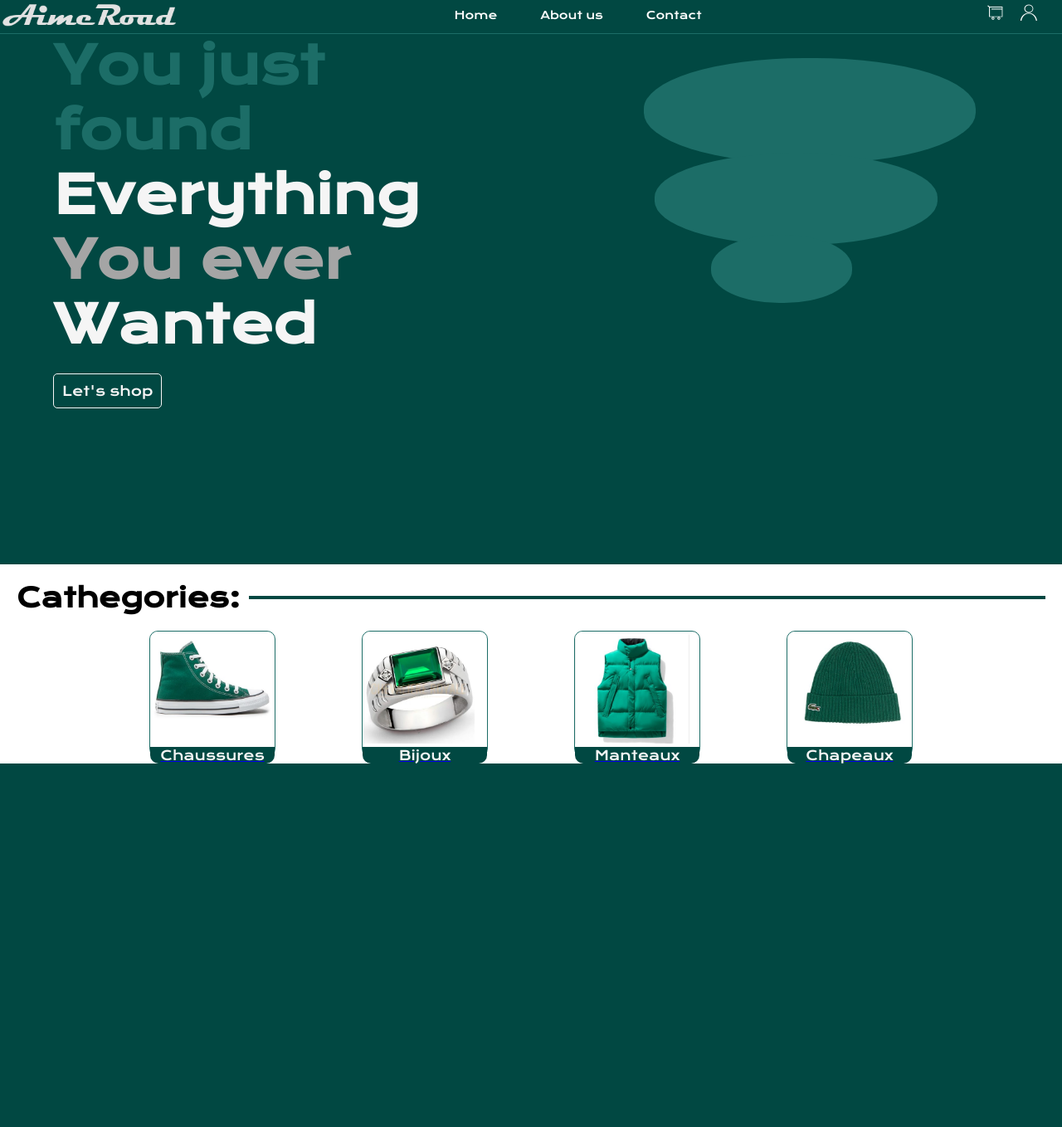
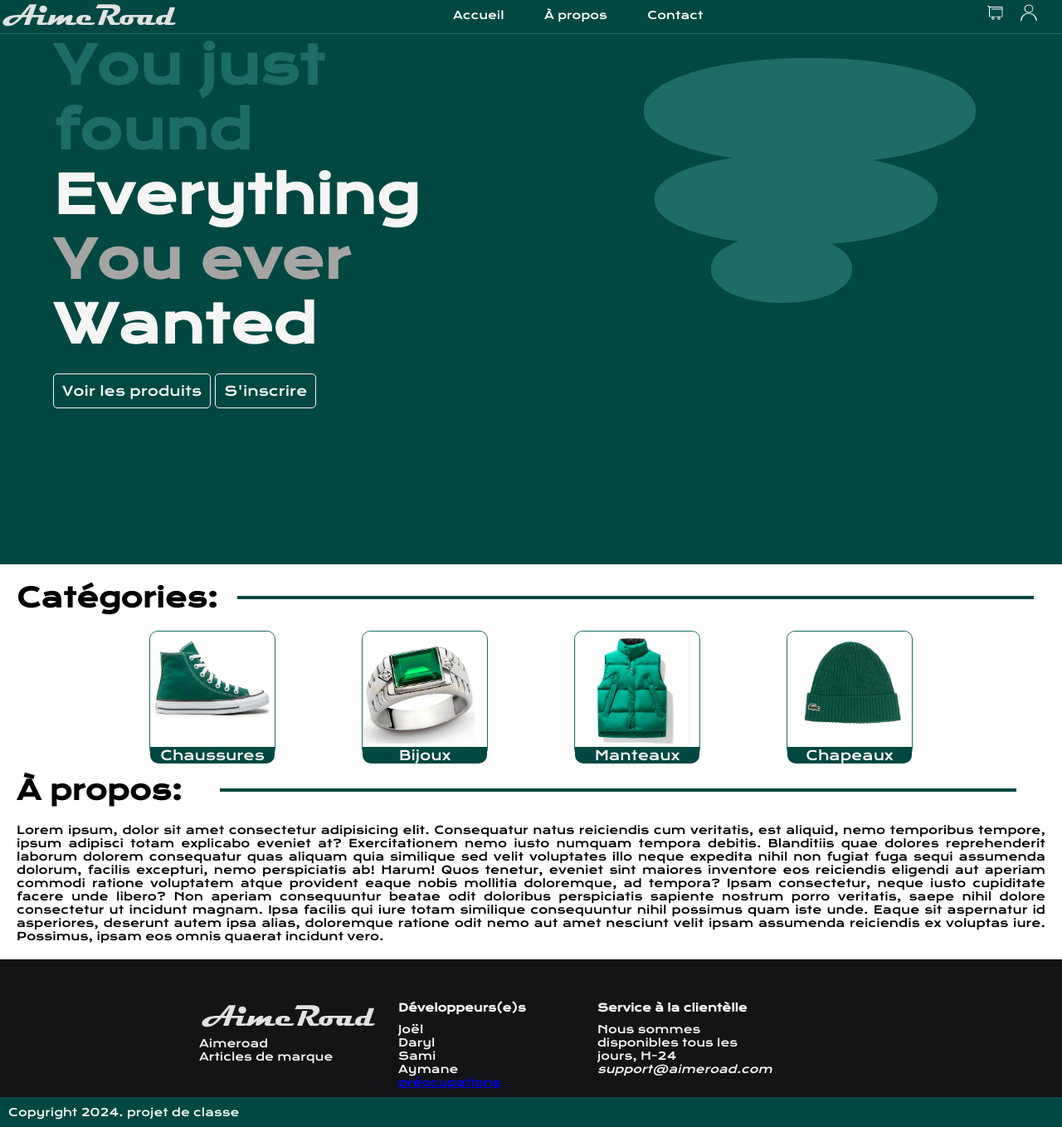
Before and after one commit to jo17-dev/AimeRoad-eShop, a PHP site: page / in a window 1280 px wide. Shown: the whole page at 83% size. Before the commit the page ends 920 px from the top, so only its background shows below. Run offline with PHP 8.4, Linux system fonts and the light colour scheme.

Commit message:
home page 'finie' - version web

```diff
--- a/e-boutique/css/index.css
+++ b/e-boutique/css/index.css
@@ -178,12 +178,11 @@ header .left-part .go-to-shop-btn{
     width: 150px;
     height: 150px;
     border-radius: 10px;
-
     display: flex;
     flex-direction: column;
+    display: block;
 }
-.categories-item{
-    display: block;
+.categories-item a{
     text-decoration: none;
 }
 .categories-item-img{
@@ -198,3 +197,59 @@ header .left-part .go-to-shop-btn{
     margin-top: auto;
     border-radius: 0px 0px 10px 10px;
 }
+
+/* section à propos */
+.about-section{
+    text-align: justify;
+    font-size: smaller;
+    font-weight: 100;
+    padding: 20px;
+}
+
+
+/* footer */
+footer{
+    background-color: var(--noir);
+    color: var(--blanc-clair);
+    padding-top: 20px;
+}
+
+
+footer > div{
+    font-size: small;
+    padding: 10px;
+}
+
+/* partie du copyrigth */
+footer > div:nth-child(2) {
+    background-color: var(--vert-sombre);
+    color: var(--blanc-clair);
+}
+
+/* partie des infos */
+footer > div:nth-child(1){
+    /* display: flex;
+    flex-direction: row;
+    flex-wrap: wrap;
+    justify-content: space-around;
+    */
+    display: grid;
+    grid-template-columns: 30% 30% 30%;
+    margin: auto;
+    width: 80%;
+    max-width: 800px;
+}
+
+footer > div:nth-child(1) > div{
+    /* border: 1px solid blue; */
+    width: 210px;
+    margin-right: auto;
+    margin-top: 20px;
+}
+footer > div:nth-child(1) > div > img {
+    height: 40px;
+}
+
+footer > div:nth-child(1) > div > h4{
+    margin-bottom: 10px;
+}
--- a/e-boutique/index.html
+++ b/e-boutique/index.html
@@ -10,8 +10,8 @@
     <nav class="nav-bar">
         <img src="./img/logo-320x60.png" class="logo" alt="Aimeroad">
         <ul class="links">
-            <li><a href="">Home</a></li>
-            <li><a href="">About us</a></li>
+            <li><a href="">Accueil</a></li>
+            <li><a href="">À propos</a></li>
             <li><a href="">Contact</a></li>
         </ul>
         <ul class="user-panel">
@@ -27,7 +27,10 @@
     <header>
         <div class="left-part">
             <h1><span class="light-green-text">You just found</span> <span class="white-text">Everything</span> <span class="grey-text">You ever</span> <span class="white-text">Wanted</span></h1>
-            <a href="./pages/listeproduits.php" class="go-to-shop-btn">Let's shop</a>
+            <div>
+                <a href="./pages/listeproduits.php" class="go-to-shop-btn">Voir les produits</a>
+                <a href="./pages/listeproduits.php" class="go-to-shop-btn">S'inscrire</a>
+            </div>
         </div>
         <div class="right-part">
             <div class="circle circle-1"></div>
@@ -35,7 +38,7 @@
             <div class="circle circle-3"></div>
         </div>
     </header>
-    <h1 class="section-title">Cathegories: <span class="section-title-line"></span></h1>
+    <h1 class="section-title">Catégories: <span class="section-title-line"></span></h1>
     <!-- liste des cathegories -->
     <section class="categories-container">
         <div class="categories-item">
@@ -63,5 +66,41 @@
             </a>
         </div>
     </section>
+    <!-- section des contacts -->
+    <h1 class="section-title">À propos: <span class="section-title-line"></span></h1>
+    <section class="section about-section">
+        <p>Lorem ipsum, dolor sit amet consectetur adipisicing elit. Consequatur natus reiciendis cum veritatis, est aliquid, nemo temporibus tempore, ipsum adipisci totam explicabo eveniet at? Exercitationem nemo iusto numquam tempora debitis.
+        Blanditiis quae dolores reprehenderit laborum dolorem consequatur quas aliquam quia similique sed velit voluptates illo neque expedita nihil non fugiat fuga sequi assumenda dolorum, facilis excepturi, nemo perspiciatis ab! Harum!
+        Quos tenetur, eveniet sint maiores inventore eos reiciendis eligendi aut aperiam commodi ratione voluptatem atque provident eaque nobis mollitia doloremque, ad tempora? Ipsam consectetur, neque iusto cupiditate facere unde libero?
+        Non aperiam consequuntur beatae odit doloribus perspiciatis sapiente nostrum porro veritatis, saepe nihil dolore consectetur ut incidunt magnam. Ipsa facilis qui iure totam similique consequuntur nihil possimus quam iste unde.
+        Eaque sit aspernatur id asperiores, deserunt autem ipsa alias, doloremque ratione odit nemo aut amet nesciunt velit ipsam assumenda reiciendis ex voluptas iure. Possimus, ipsam eos omnis quaerat incidunt vero.</p>
+    </section>
+    <!-- footer part -->
+    <footer>
+        <div class="footer-contact-info">
+            <div>
+                <img src="./img/logo-320x60.png" alt="AimeRoad">
+                <p>Aimeroad</p>
+                <p>Articles de marque</p>
+
+            </div>
+            <div>
+                <h4>Développeurs(e)s</h4>
+                <p>Joël</p>
+                <p>Daryl</p>
+                <p>Sami</p>
+                <p>Aymane</p>
+                <p><a href="mailto:620022crosemont.qc.ca">préocupations</a></p>
+            </div>
+            <div>
+                <h4>Service à la clientèlle</h4>
+                <p>Nous sommes disponibles tous les jours, H-24</p>
+                <address>support@aimeroad.com</address>
+            </div>
+        </div>
+        <div>
+            <p>Copyright 2024. projet de classe</p>
+        </div>
+    </footer>
 </body>
 </html>
```
